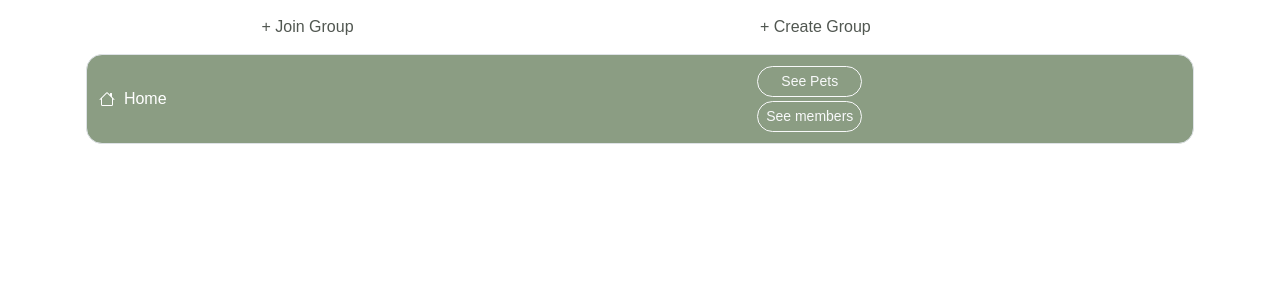
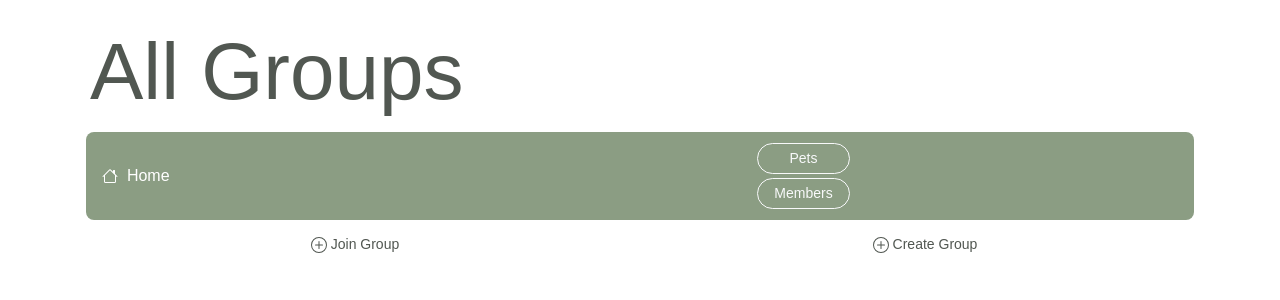
Before and after one commit to brandonhjh/PawfectPals, a Vue app in the folder pawfectpal-frontend/: page /groups in a window 1280 px wide. Shown: the top 300 px of the page. Built offline with nearby package versions, Linux system fonts and the light colour scheme; no server answers.

Commit message:
Touch up and standardized
Updated Group sections
Made the plus icon visible
Added plus icon black file

```diff
--- a/pawfectpal-frontend/src/views/Create-group-view.vue
+++ b/pawfectpal-frontend/src/views/Create-group-view.vue
@@ -1,42 +1,36 @@
 <template lang="html">
+  <div class="container my-5" >
+    <div class="row mt-2 p-2">
+      <div class="col display-5 text-center">
+        Create Group
+      </div>
+    </div>
+    <div class="mx-1 mb-5 rounded-3" id="green-banner">
 
-  <div class="container my-5 " >
-    <div id="green-banner" class="container border rounded-4 pt-4 pb-3 " >
-      <div class="mb-3 mt-5 pt-5 ">
-        <label for="groupId" class="form-label">Group ID:</label>
-        <input
-          type="text"
-          class="form-control"
-          id="groupId"
-          placeholder="Enter Group Id"
-        />
+      <div class="row m-auto mb-3 pt-4">
+        <div class="col">
+          <label for="groupId" class="form-label">Group ID:</label>
+          <input type="text" class="form-control p-auto" id="groupId" placeholder="Enter Group Id"/>
+        </div>
       </div>
-      <div class="mb-3 pb-1">
-        <label for="groupName" class="form-label">Group Name:</label>
-        <input
-          type="text"
-          class="form-control"
-          id="groupName"
-          placeholder="Enter Group Name"
-        />
+      <div class="row m-auto mb-3 pb-1">
+        <div class="col">
+          <label for="groupName" class="form-label">Group Name:</label>
+          <input type="text" class="form-control" id="groupName" placeholder="Enter Group Name"/>
+        </div>
       </div>
       <div class="container mt-5 pt-5">
-        <div class="row mt-5 pt-5">
-          <div class="col"></div>
-          <div class="col d-flex justify-content-center">
-            <button
-              type="submit"
-              class="btn btn-outline-light rounded-pill btn-sm"
-            >
+        <div class="row mt-4 pt-4 pb-2">
+          <div class="col d-flex justify-content-end">
+            <button type="submit" class="btn btn-outline-light rounded-pill btn-sm">
               Save
             </button>
           </div>
-          <div class="col d-flex justify-content-center">
-            <button type="button" class="btn btn-danger rounded-pill" @click="goToGroups">
+          <div class="col">
+            <button type="button" class="btn btn-danger rounded-pill btn-sm" @click="goToGroups">
               Cancel
             </button>
           </div>
-          <div class="col"></div>
         </div>
       </div>
     </div>
--- a/pawfectpal-frontend/src/views/Group-pets-view.vue
+++ b/pawfectpal-frontend/src/views/Group-pets-view.vue
@@ -22,9 +22,9 @@
         </div>
         <div class = "row">
             <div class="col">
-                <div class="position-absolute start-50 translate-middle mt-2">
-                    <img data-v-391f24cb="" src="/img/plus-circle.2992868b.svg" alt="" class="fill-success">
-                    <small class="ps-1" @click="goToAddPet">Add Pet</small>
+                <div class="position-absolute start-50 translate-middle mt-2" @click="goToAddPet">
+                    <img data-v-391f24cb="" src="../assets/plus-circle-black.svg" alt="" class="fill-success">
+                    <small class="ps-1">Add Pet</small>
                 </div>
             </div>
         </div>
--- a/pawfectpal-frontend/src/views/Groups-view.vue
+++ b/pawfectpal-frontend/src/views/Groups-view.vue
@@ -1,25 +1,13 @@
 <template lang="html">
-  <div class="container my-1">
-    <div class="row">
-      <div class="col-5">
-        <div class="rounded text-center">
-          <button type="button" id="font-dark-green"  class="btn my-1" @click="goToJoinGroup">
-            + Join Group
-          </button>
-        </div>
-      </div>
-      <div class="col-2"></div>
-      <div class="col-5 align-self-end">
-        <div class="rounded">
-          <a type="button" id="font-dark-green" class="btn my-1" href="#" @click="goToCreateGroup"
-            >+ Create Group</a
-          >
-        </div>
+  <div class="container mt-4">
+    <div class="row mx-1">
+      <div class="col px-1">
+        <h1 id="font-dark-green" class="display-1">All Groups</h1>
       </div>
     </div>
 
-    <div id="green-banner" class=" row m-1 border rounded-4">
-      <div class="col-7 d-flex justify-content-left">
+    <div id="green-banner" class=" row m-1 rounded-3">
+      <div class="col-7 d-flex ps-3 justify-content-left">
         <div class="d-flex align-items-center">
           <img src="../assets/house.svg" alt="" class="" />
           <p class="mb-0">&nbsp; Home</p>
@@ -33,15 +21,39 @@
             class="btn rounded-pill btn-outline-light btn-sm w-100"
             @click="goToGroupPets"
           >
-            See Pets
+            Pets
           </button>
           <button
             type="button"
-            class="btn rounded-pill btn-outline-light btn-sm w-100 mt-1"
+            class="btn rounded-pill btn-outline-light btn-sm px-3 w-100 mt-1"
             @click="goToGroupMember"
           >
-            See members
+            Members
           </button>
+        </div>
+      </div>
+    </div>
+    <div class="row">
+      <div class="col d-flex justify-content-center">
+        <div class="mt-2">
+          <img
+            data-v-391f24cb=""
+            src="../assets/plus-circle-black.svg"
+            alt=""
+            class=""
+          />
+          <small id="font-dark-green" class="ps-1" @click="goToJoinGroup">Join Group</small>
+        </div>
+      </div>
+      <div class="col d-flex justify-content-center">
+        <div class="mt-2">
+          <img
+            data-v-391f24cb=""
+            src="../assets/plus-circle-black.svg"
+            alt=""
+            class=""
+          />
+          <small id="font-dark-green" class="ps-1" @click="goToCreateGroup">Create Group</small>
         </div>
       </div>
     </div>
--- a/pawfectpal-frontend/src/views/Pets-view.vue
+++ b/pawfectpal-frontend/src/views/Pets-view.vue
@@ -24,7 +24,7 @@
         <div class="position-absolute start-50 translate-middle mt-2">
           <img
             data-v-391f24cb=""
-            src="/img/plus-circle.2992868b.svg"
+            src="../assets/plus-circle-black.svg"
             alt=""
             class=""
           />
```
Also changed, not shown: pawfectpal-frontend/src/assets/plus-circle-black.svg (added).
